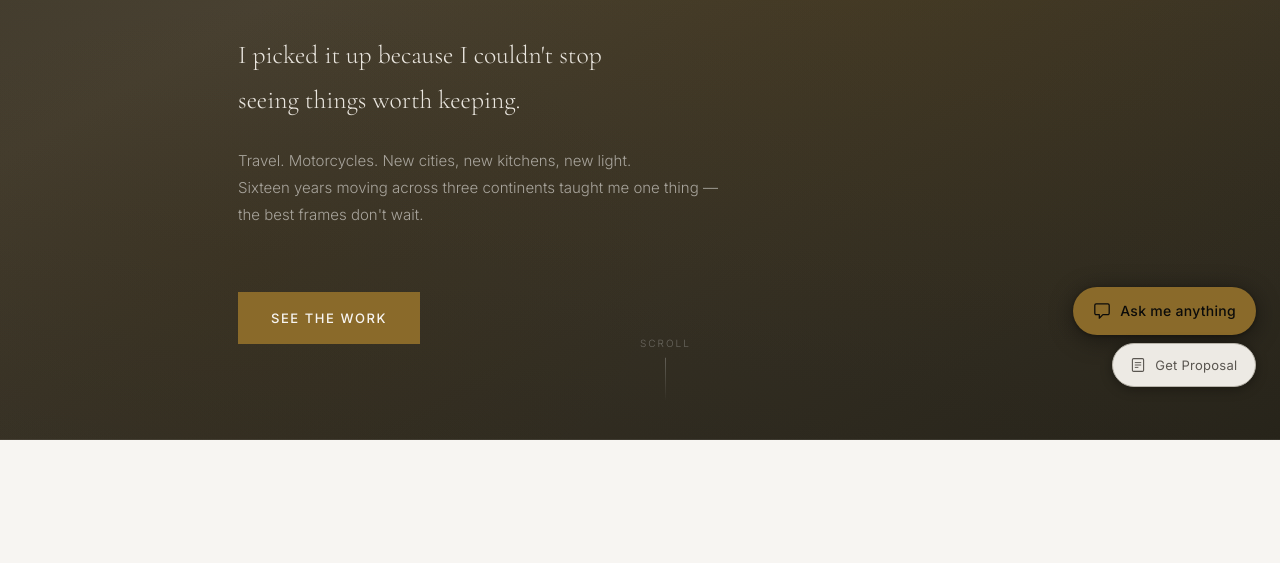
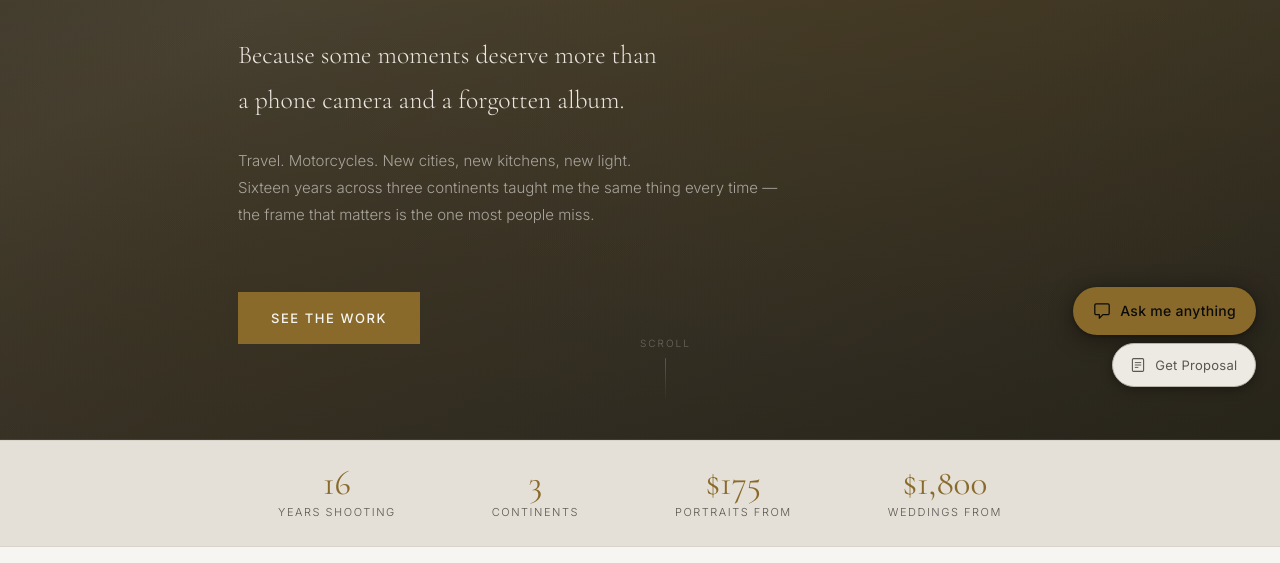
Before and after one commit to souravb4473/my-site, a website: page index.html in a window 1280 px wide. Shown: the part 389-952 px from the top of the page. Drawn offline with nearby package versions, Linux system fonts and the light colour scheme.

Commit message:
Sharpen hero copy, add stats strip, add pricing to service cards

```diff
--- a/index.html
+++ b/index.html
@@ -65,12 +65,12 @@
         <em>to start a business.</em>
       </h1>
       <p class="hero-sub">
-        I picked it up because I couldn't stop<br class="break-md"> seeing things worth keeping.
+        Because some moments deserve more than<br class="break-md"> a phone camera and a forgotten album.
       </p>
       <p class="hero-body">
         Travel. Motorcycles. New cities, new kitchens, new light.<br>
-        Sixteen years moving across three continents taught me one thing&nbsp;—<br class="break-lg">
-        the best frames don't wait.
+        Sixteen years across three continents taught me the same thing every time&nbsp;—<br class="break-lg">
+        the frame that matters is the one most people miss.
       </p>
       <a href="#services" class="btn-primary">See the work</a>
     </div>
@@ -79,6 +79,30 @@
       <div class="hero-scroll-line"></div>
     </div>
   </section>
+
+  <!-- ===================== STATS STRIP ===================== -->
+  <div class="stats-strip" aria-label="At a glance">
+    <div class="container">
+      <ul class="stats-list" role="list">
+        <li class="stat-item">
+          <span class="stat-number">16</span>
+          <span class="stat-label">Years shooting</span>
+        </li>
+        <li class="stat-item">
+          <span class="stat-number">3</span>
+          <span class="stat-label">Continents</span>
+        </li>
+        <li class="stat-item">
+          <span class="stat-number">$175</span>
+          <span class="stat-label">Portraits from</span>
+        </li>
+        <li class="stat-item">
+          <span class="stat-number">$1,800</span>
+          <span class="stat-label">Weddings from</span>
+        </li>
+      </ul>
+    </div>
+  </div>
 
   <!-- ===================== ABOUT ===================== -->
   <section id="about" class="section" aria-label="About">
@@ -118,6 +142,7 @@
           <div class="service-body">
             <h3 class="service-title">Travel &amp; Destination Photography</h3>
             <p>You're going somewhere that matters. The trip deserves more than a phone camera. I travel for destination shoots&nbsp;— weddings, elopements, personal projects, brand work. Three continents of experience. Zero checklist photography.</p>
+            <p class="service-meta">Day rates on inquiry &nbsp;·&nbsp; Available worldwide &nbsp;·&nbsp; Travel costs discussed upfront</p>
           </div>
           <div class="service-arrow" aria-hidden="true">→</div>
         </article>
@@ -127,6 +152,7 @@
           <div class="service-body">
             <h3 class="service-title">Portraits — Personal &amp; Professional</h3>
             <p>Most portrait sessions feel like a transaction. Mine don't. Whether it's a LinkedIn headshot or a personal portrait series, I work until the frame looks like you&nbsp;— not like a pose. Corporate background means I understand your time. One session, done right.</p>
+            <p class="service-meta">From $175 &nbsp;·&nbsp; 30–50 edited images &nbsp;·&nbsp; Delivered within 2 weeks</p>
           </div>
           <div class="service-arrow" aria-hidden="true">→</div>
         </article>
@@ -136,6 +162,7 @@
           <div class="service-body">
             <h3 class="service-title">Weddings &amp; Celebrations</h3>
             <p>I don't document weddings. I pay attention to them. The detail your florist obsessed over. The look before the walk. The table at the reception nobody photographed. That's the work I care about.</p>
+            <p class="service-meta">From $1,800 (half-day) &nbsp;·&nbsp; Full-day from $3,000 &nbsp;·&nbsp; Gallery in 3–4 weeks &nbsp;·&nbsp; Engagement sessions available</p>
           </div>
           <div class="service-arrow" aria-hidden="true">→</div>
         </article>
--- a/styles.css
+++ b/styles.css
@@ -460,7 +460,54 @@ em { font-style: italic; }
   50%       { opacity: 1;   transform: scaleY(1.15); }
 }
 
-/* ── 9. About ──────────────────────────────────────────────── */
+/* ── 9. Stats Strip ────────────────────────────────────────── */
+.stats-strip {
+  background: var(--bg-elevated);
+  border-top: 1px solid var(--border);
+  border-bottom: 1px solid var(--border);
+  padding: var(--space-md) 0;
+}
+
+.stats-list {
+  display: flex;
+  justify-content: center;
+  gap: var(--space-2xl);
+  flex-wrap: wrap;
+}
+
+.stat-item {
+  display: flex;
+  flex-direction: column;
+  align-items: center;
+  gap: 0.2rem;
+}
+
+.stat-number {
+  font-family: var(--font-serif);
+  font-size: clamp(1.6rem, 3vw, 2.2rem);
+  font-weight: 400;
+  color: var(--accent);
+  line-height: 1;
+}
+
+.stat-label {
+  font-size: 0.6875rem;
+  letter-spacing: 0.14em;
+  text-transform: uppercase;
+  color: var(--text-secondary);
+}
+
+/* ── 10. Service meta line ──────────────────────────────────── */
+.service-meta {
+  font-size: 0.8125rem;
+  color: var(--text-muted);
+  margin-top: var(--space-sm);
+  padding-top: var(--space-sm);
+  border-top: 1px solid var(--border);
+  letter-spacing: 0.02em;
+}
+
+/* ── 11. About ──────────────────────────────────────────────── */
 #about {
   border-bottom: 1px solid var(--border);
 }
```
